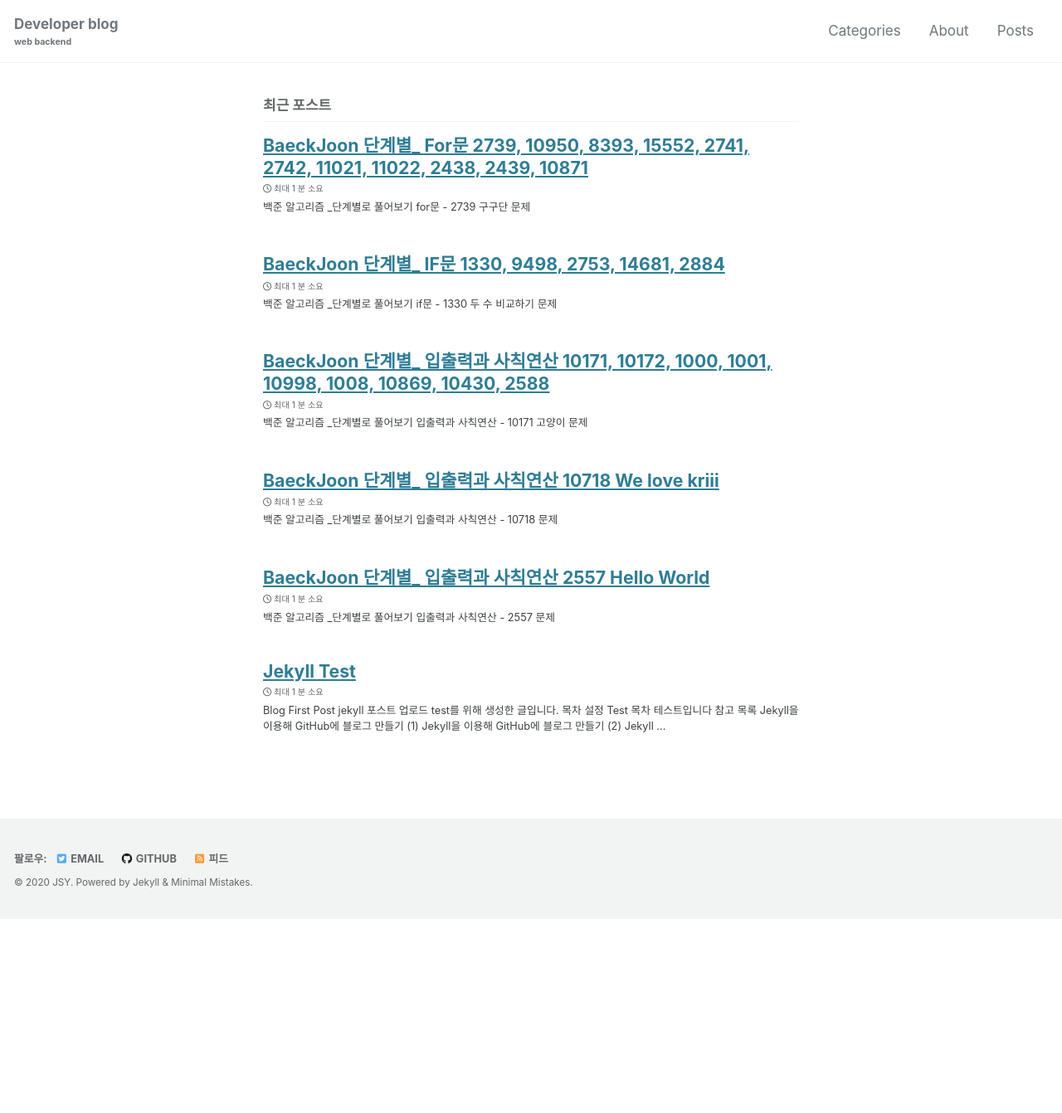
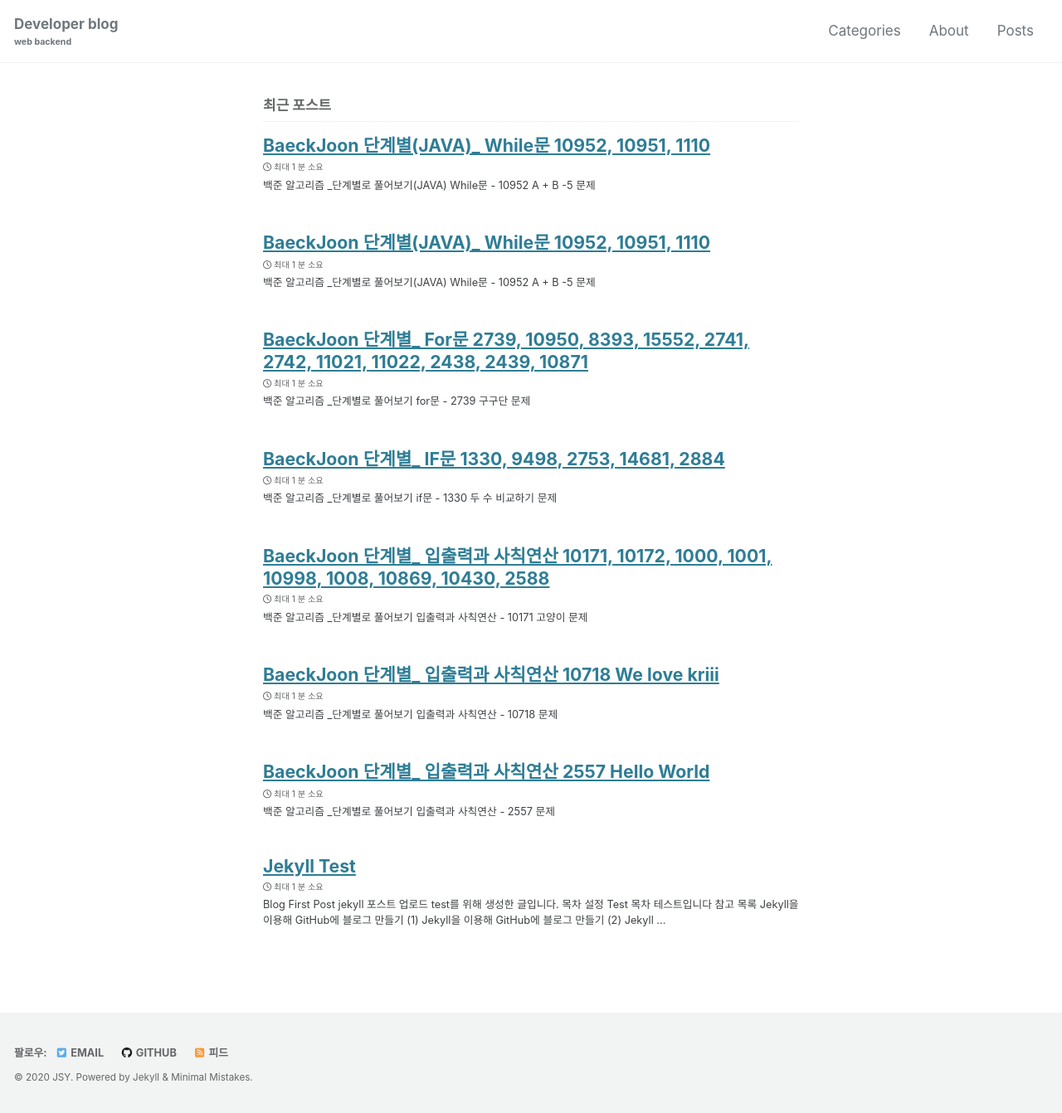
Before and after one commit to seoJang/seojang.github.io, a Jekyll site: the page built from index.markdown, in a window 1280 px wide. Shown: the whole page at 83% size. Built offline with Jekyll 4.4.1, drawn with Linux system fonts in a browser that asks for light colours; cached includes are drawn as plain includes; nearby versions of some CDN libraries; the list of posts is cut into pages by our own code; before the commit the page ends 1108 px from its top, so only the background shows below that.

Commit message:
0706 Albjstep06 add

```diff
--- /dev/null
+++ b/_posts/2020-07-06-AlBJstep06.markdown
@@ -0,0 +1,45 @@
+---
+layout: single
+title: "BaeckJoon 단계별(JAVA)_ While문 10952, 10951, 1110"
+read_time: true
+categories:
+ - BaeckJoon
+tags:
+ - Algorithm
+ - BaeckJoon
+last_modified_at: '2020-07-06 13:21:00 +0800'
+toc: true
+toc_sticky: true
+toc_label: 목차
+---
+## 백준 알고리즘 _단계별로 풀어보기(JAVA)
+### While문
+### - 10952 A + B -5 문제
+![image](https://user-images.githubusercontent.com/66898243/86545335-274c3b00-bf69-11ea-9894-67608f6c870f.png)
+
+#### 코드1. BufferedWriter 사용 80ms
+>  ![image](https://user-images.githubusercontent.com/66898243/86546309-36ce8280-bf6f-11ea-846d-769f1ee494f0.png)
+
+#### 코드2. StringBuilder 사용 80ms (메모리는 더 적게 사용함)
+>
+
+***
+### - 10951 A + B -4 문제 : EOP 해결 문제
+![image](https://user-images.githubusercontent.com/66898243/86545348-3df29200-bf69-11ea-9738-569954206e42.png)
+
+#### 코드1. BufferReader (null 반환) + StringTokenizer 80ms
+>  ![image](https://user-images.githubusercontent.com/66898243/86548426-4225ac00-bf77-11ea-8848-41b2817b606b.png)
+
+#### 코드2.  BufferReader (null 반환) + charAt() (10이하 정수 값에서 사용 가능) 76ms
+>  ![image](https://user-images.githubusercontent.com/66898243/86548516-a9436080-bf77-11ea-95cd-641d2d3cf42e.png)
+
+***
+### - 1110 더하기 사이클 문제
+![image](https://user-images.githubusercontent.com/66898243/86545359-5367bc00-bf69-11ea-9ccf-812be7a5d1ed.png)
+
+#### 코드
+>  ![image](https://user-images.githubusercontent.com/66898243/86556288-d995f980-bf8d-11ea-9b90-a9cd59d978f4.png)
+
+
+#### - 참고 목록
+- https://www.acmicpc.net/problem/2557
--- /dev/null
+++ b/_posts/2020-07-06-AlBJstep07.markdown
@@ -0,0 +1,45 @@
+---
+layout: single
+title: "BaeckJoon 단계별(JAVA)_ While문 10952, 10951, 1110"
+read_time: true
+categories:
+ - BaeckJoon
+tags:
+ - Algorithm
+ - BaeckJoon
+last_modified_at: '2020-07-06 13:21:00 +0800'
+toc: true
+toc_sticky: true
+toc_label: 목차
+---
+## 백준 알고리즘 _단계별로 풀어보기(JAVA)
+### While문
+### - 10952 A + B -5 문제
+![image](https://user-images.githubusercontent.com/66898243/86545335-274c3b00-bf69-11ea-9894-67608f6c870f.png)
+
+#### 코드1. BufferedWriter 사용 80ms
+>  ![image](https://user-images.githubusercontent.com/66898243/86546309-36ce8280-bf6f-11ea-846d-769f1ee494f0.png)
+
+#### 코드2. StringBuilder 사용 80ms (메모리는 더 적게 사용함)
+>
+
+***
+### - 10951 A + B -4 문제 : EOP 해결 문제
+![image](https://user-images.githubusercontent.com/66898243/86545348-3df29200-bf69-11ea-9738-569954206e42.png)
+
+#### 코드1. BufferReader (null 반환) + StringTokenizer 80ms
+>  ![image](https://user-images.githubusercontent.com/66898243/86548426-4225ac00-bf77-11ea-8848-41b2817b606b.png)
+
+#### 코드2.  BufferReader (null 반환) + charAt() (10이하 정수 값에서 사용 가능) 76ms
+>  ![image](https://user-images.githubusercontent.com/66898243/86548516-a9436080-bf77-11ea-95cd-641d2d3cf42e.png)
+
+***
+### - 1110 더하기 사이클 문제
+![image](https://user-images.githubusercontent.com/66898243/86545359-5367bc00-bf69-11ea-9ccf-812be7a5d1ed.png)
+
+#### 코드
+>  ![image](https://user-images.githubusercontent.com/66898243/86556288-d995f980-bf8d-11ea-9b90-a9cd59d978f4.png)
+
+
+#### - 참고 목록
+- https://www.acmicpc.net/problem/2557
```
Also changed, not shown: _posts/2020-07-03-AlBJstep05.markdown (+6 -6 lines).
